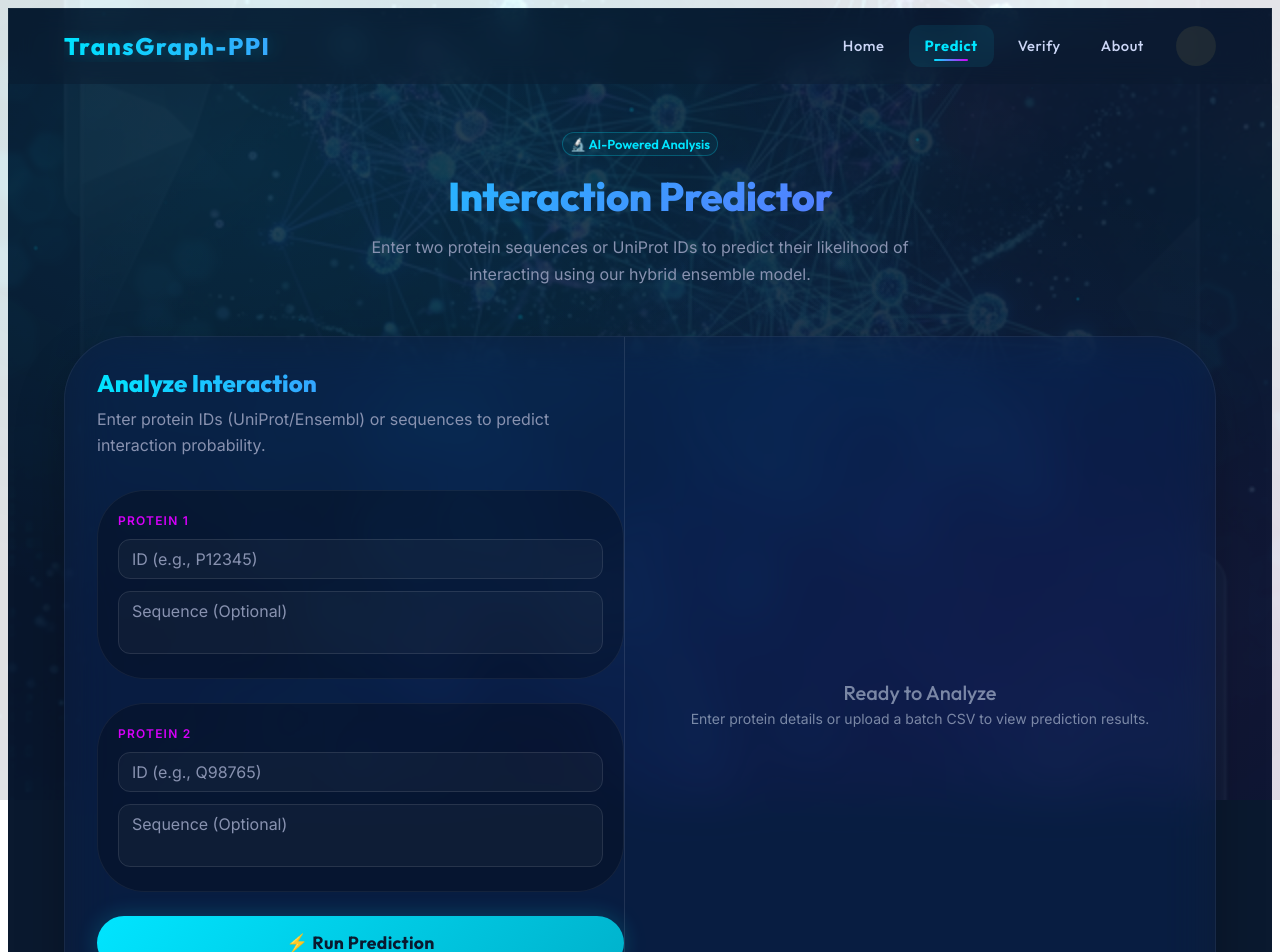
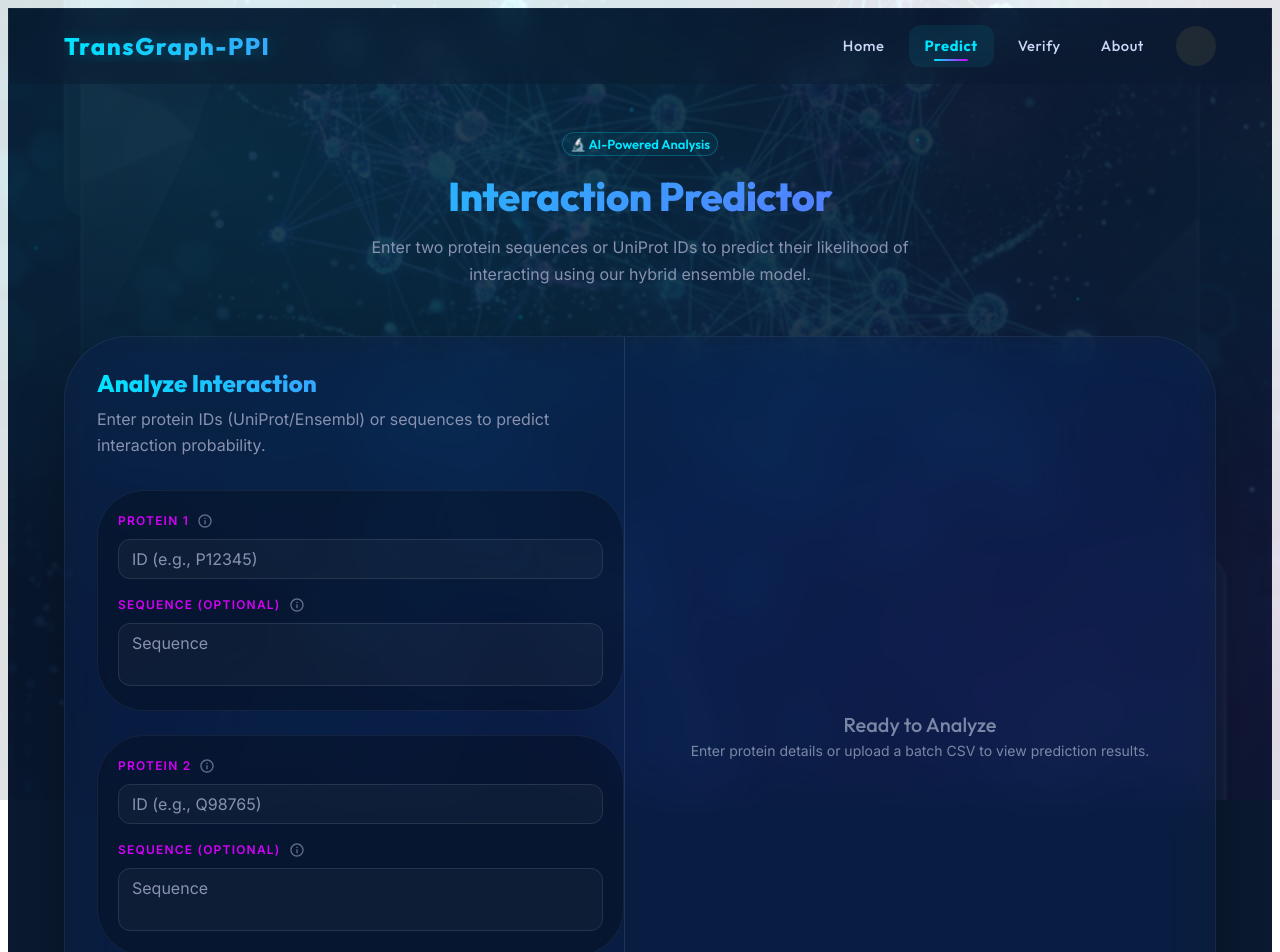
Before and after one commit to AshShenoy14/Majorproject, a React (Vite) app in the folder app/frontend/: page /predict in a window 1280 px wide. Shown: the top 952 px of the page. Built offline with nearby package versions, Linux system fonts and the light colour scheme; some icons are missing.

Commit message:
feat:addded clear all feature

```diff
--- a/app/frontend/src/components/PredictionForm.jsx
+++ b/app/frontend/src/components/PredictionForm.jsx
@@ -17,10 +17,17 @@ import {
   ListItem,
   ListItemText,
   ListItemButton,
-  Chip
+  Chip,
+  IconButton,
+  Tooltip
 } from '@mui/material';
 import { motion, AnimatePresence } from 'framer-motion';
-import { PieChart, Pie, Cell, ResponsiveContainer, Tooltip } from 'recharts';
+import { PieChart, Pie, Cell, ResponsiveContainer, Tooltip as RechartsTooltip } from 'recharts';
+import {
+  Delete as DeleteIcon,
+  DeleteSweep as DeleteSweepIcon,
+  InfoOutlined as InfoIcon
+} from '@mui/icons-material';
 import InteractionVisualizer from './InteractionVisualizer';
 import ProteinViewer from './ProteinViewer';
 import html2pdf from 'html2pdf.js';
@@ -70,6 +77,18 @@ const PredictionForm = () => {
     const newHistory = [predictionData, ...history].slice(0, 10); // Keep last 10
     setHistory(newHistory);
     localStorage.setItem('predictionHistory', JSON.stringify(newHistory));
+  };
+
+  const removeFromHistory = (index, e) => {
+    e.stopPropagation();
+    const newHistory = history.filter((_, i) => i !== index);
+    setHistory(newHistory);
+    localStorage.setItem('predictionHistory', JSON.stringify(newHistory));
+  };
+
+  const clearHistory = () => {
+    setHistory([]);
+    localStorage.removeItem('predictionHistory');
   };
 
   const loadFromHistory = (item) => {
@@ -215,7 +234,12 @@ const PredictionForm = () => {
           <form onSubmit={handleSubmit}>
             <Stack spacing={3}>
               <Box sx={inputBoxStyles(isDark)}>
-                <Typography variant="caption" fontWeight="bold" color="secondary" sx={{ letterSpacing: '0.1em' }}>PROTEIN 1</Typography>
+                <Stack direction="row" alignItems="center" spacing={1}>
+                  <Typography variant="caption" fontWeight="bold" color="secondary" sx={{ letterSpacing: '0.1em' }}>PROTEIN 1</Typography>
+                  <Tooltip title="Ensembl Protein ID (e.g., ENSP...) or UniProt ID. These identifiers allow the system to fetch known sequences and structures." arrow>
+                    <InfoIcon sx={{ fontSize: '1rem', color: 'text.secondary', cursor: 'pointer', opacity: 0.7 }} />
+                  </Tooltip>
+                </Stack>
                 <TextField
                   label="ID (e.g., P12345)"
                   fullWidth
@@ -226,8 +250,14 @@ const PredictionForm = () => {
                   variant="outlined"
                   sx={{ mt: 1 }}
                 />
+                <Stack direction="row" alignItems="center" spacing={1} sx={{ mt: 1.5 }}>
+                  <Typography variant="caption" fontWeight="bold" color="secondary" sx={{ letterSpacing: '0.1em' }}>SEQUENCE (OPTIONAL)</Typography>
+                  <Tooltip title="Raw amino acid sequence in FASTA-like format. If provided, this overrides the ID lookup for embedding generation." arrow>
+                    <InfoIcon sx={{ fontSize: '1rem', color: 'text.secondary', cursor: 'pointer', opacity: 0.7 }} />
+                  </Tooltip>
+                </Stack>
                 <TextField
-                  label="Sequence (Optional)"
+                  label="Sequence"
                   fullWidth
                   multiline
                   rows={2}
@@ -240,7 +270,12 @@ const PredictionForm = () => {
               </Box>
 
               <Box sx={inputBoxStyles(isDark)}>
-                <Typography variant="caption" fontWeight="bold" color="secondary" sx={{ letterSpacing: '0.1em' }}>PROTEIN 2</Typography>
+                <Stack direction="row" alignItems="center" spacing={1}>
+                  <Typography variant="caption" fontWeight="bold" color="secondary" sx={{ letterSpacing: '0.1em' }}>PROTEIN 2</Typography>
+                  <Tooltip title="Ensembl Protein ID (e.g., ENSP...) or UniProt ID for the second interactive partner." arrow>
+                    <InfoIcon sx={{ fontSize: '1rem', color: 'text.secondary', cursor: 'pointer', opacity: 0.7 }} />
+                  </Tooltip>
+                </Stack>
                 <TextField
                   label="ID (e.g., Q98765)"
                   fullWidth
@@ -250,8 +285,14 @@ const PredictionForm = () => {
                   size="small"
                   sx={{ mt: 1 }}
                 />
+                <Stack direction="row" alignItems="center" spacing={1} sx={{ mt: 1.5 }}>
+                  <Typography variant="caption" fontWeight="bold" color="secondary" sx={{ letterSpacing: '0.1em' }}>SEQUENCE (OPTIONAL)</Typography>
+                  <Tooltip title="Amino acid sequence for the second protein. Use this if the protein ID is not in our database." arrow>
+                    <InfoIcon sx={{ fontSize: '1rem', color: 'text.secondary', cursor: 'pointer', opacity: 0.7 }} />
+                  </Tooltip>
+                </Stack>
                 <TextField
-                  label="Sequence (Optional)"
+                  label="Sequence"
                   fullWidth
                   multiline
                   rows={2}
@@ -310,20 +351,42 @@ const PredictionForm = () => {
 
           {history.length > 0 && (
             <Box sx={{ mt: 4, p: 2, background: isDark ? 'rgba(255,255,255,0.02)' : 'rgba(0,0,0,0.02)', borderRadius: 2 }}>
-              <Typography variant="subtitle2" color="text.secondary" gutterBottom>Recent Predictions</Typography>
+              <Box sx={{ display: 'flex', justifyContent: 'space-between', alignItems: 'center', mb: 1 }}>
+                <Typography variant="subtitle2" color="text.secondary">Recent Predictions</Typography>
+                <Button
+                  size="small"
+                  color="error"
+                  startIcon={<DeleteSweepIcon />}
+                  onClick={clearHistory}
+                  sx={{ fontSize: '0.7rem', opacity: 0.7, '&:hover': { opacity: 1 } }}
+                >
+                  Clear All
+                </Button>
+              </Box>
               <List dense>
                 {history.map((h, i) => (
-                  <ListItem key={i} disablePadding>
-                    <ListItemButton onClick={() => loadFromHistory(h)} sx={{ borderRadius: 1, mb: 0.5 }}>
+                  <ListItem
+                    key={i}
+                    disablePadding
+                    secondaryAction={
+                      <IconButton edge="end" aria-label="delete" size="small" onClick={(e) => removeFromHistory(i, e)} sx={{ color: 'error.main', opacity: 0.5, '&:hover': { opacity: 1 } }}>
+                        <DeleteIcon fontSize="small" />
+                      </IconButton>
+                    }
+                  >
+                    <ListItemButton onClick={() => loadFromHistory(h)} sx={{ borderRadius: 1, mb: 0.5, pr: 5 }}>
                       <ListItemText
                         primary={`${h.id1} ↔ ${h.id2}`}
                         secondary={`Confidence: ${(h.result.confidence_score * 100).toFixed(1)}%`}
+                        primaryTypographyProps={{ sx: { fontSize: '0.85rem', fontWeight: 600 } }}
+                        secondaryTypographyProps={{ sx: { fontSize: '0.75rem' } }}
                       />
                       <Chip
                         size="small"
                         label={(h.result.interaction_probability * 100).toFixed(1) + '%'}
                         color={h.result.interaction_probability > 0.5 ? 'success' : 'error'}
                         variant="outlined"
+                        sx={{ ml: 1, height: 20, fontSize: '0.7rem' }}
                       />
                     </ListItemButton>
                   </ListItem>
@@ -423,7 +486,7 @@ const PredictionForm = () => {
                               <Cell key={`cell-${index}`} fill={COLORS[index % COLORS.length]} />
                             ))}
                           </Pie>
-                          <Tooltip />
+                          <RechartsTooltip />
                         </PieChart>
                       </ResponsiveContainer>
                     </Box>
--- a/app/frontend/src/components/RealDataVerifier.jsx
+++ b/app/frontend/src/components/RealDataVerifier.jsx
@@ -19,11 +19,11 @@ import {
     InputAdornment,
     Collapse,
     IconButton,
-    useTheme
+    useTheme,
+    Tooltip
 } from '@mui/material';
 import { motion, AnimatePresence } from 'framer-motion';
-// Icons would ideally be imported from @mui/icons-material, but avoiding new deps for now if not installed.
-// Assuming we can use text or basic shapes if icons are missing, or basic SVG.
+import { InfoOutlined as InfoIcon } from '@mui/icons-material';
 
 const RealDataVerifier = () => {
     const theme = useTheme();
@@ -95,6 +95,7 @@ const RealDataVerifier = () => {
         >
             <Box sx={{ display: 'flex', justifyContent: 'space-between', alignItems: 'center', mb: 3 }}>
                 <Box>
+                    <Box sx={{ display: 'flex', alignItems: 'center', gap: 1 }}>
                         <Typography variant="h5" sx={{
                             fontWeight: 700,
                             background: isDark
@@ -105,6 +106,10 @@ const RealDataVerifier = () => {
                         }}>
                             Real Data Verification
                         </Typography>
+                        <Tooltip title="Verify predictions against real-world data from ChEMBL and known protein interaction networks. Ensembl Protein IDs (ENSP) are used for mapping." arrow>
+                            <InfoIcon sx={{ fontSize: '1.2rem', color: 'primary.main', cursor: 'help', opacity: 0.8 }} />
+                        </Tooltip>
+                    </Box>
                     <Typography variant="body2" color="text.secondary">
                         Explore protein interaction networks and drug targets from the graph.
                     </Typography>
@@ -158,8 +163,8 @@ const RealDataVerifier = () => {
                                     </Typography>
                                 ) : (
                                     filteredNodes.map(n => (
+                                        <Tooltip key={n.id} title={`Ensembl ID: ${n.id}. Click to view drug targets.`} arrow>
                                             <Chip
-                                            key={n.id}
                                                 label={n.id}
                                                 onClick={() => handleNodeClick(n.id)}
                                                 color={selectedProtein === n.id ? "primary" : "default"}
@@ -176,6 +181,7 @@ const RealDataVerifier = () => {
                                                     },
                                                 }}
                                             />
+                                        </Tooltip>
                                     ))
                                 )}
                             </Box>
```
Lines whose indentation alone changed are shown as unchanged.
